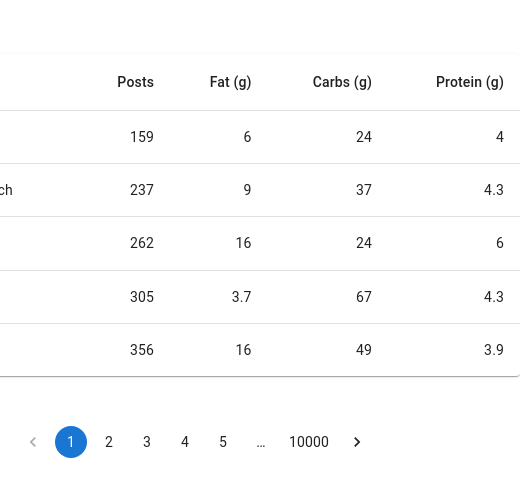
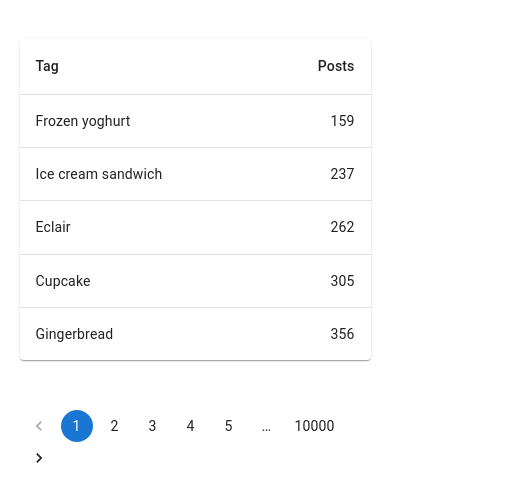
Before and after one commit to ddmuzyk/stack-interface, a React (Vite) app: page / in a window 390 px wide. Shown: the part 191-692 px from the top of the page, 520 px wide, since content can reach past the window. Built offline with nearby package versions, Linux system fonts and the light colour scheme.

Commit message:
working on responsiveness

```diff
--- a/src/App.css
+++ b/src/App.css
@@ -14,4 +14,10 @@ main {
   flex-direction: column;
   align-items: center;
   justify-content: space-between;
+  width: 90%;
+
 }
+
+.table {
+  width: 50%;
+}
--- a/src/App.jsx
+++ b/src/App.jsx
@@ -6,6 +6,20 @@ import BasicTable from './components/Table/Table'
 function App() {
   const [page, setPage] = useState(1)
   const [isLoading, setIsLoading] = useState(true)
+  const [size, setSize] = useState(window.innerWidth >= 350 ? 'medium' : 'small');
+
+  useEffect(() => {
+    const handleResize = () => {
+      setSize(window.innerWidth >= 500 ? 'medium' : 'small');
+    };
+
+    window.addEventListener('resize', handleResize);
+
+    // Clean up the event listener when the component unmounts
+    return () => {
+      window.removeEventListener('resize', handleResize);
+    };
+  }, []);
 
   useEffect(() => {
     setIsLoading(true)
@@ -14,6 +28,10 @@ function App() {
     }, 1000)
   }
   , [page])
+
+  useEffect(() => {
+
+  }, )
 
   return (
     <main>
@@ -32,7 +50,7 @@ function App() {
           marginBottom: 'auto',
         }
 
-      }} count={10000} color="primary" onChange={(e, value) => {
+      }} size={size} count={10000} color="primary" onChange={(e, value) => {
         setPage(value)
         console.log(value)
       }}/>
--- a/src/components/Table/Table.jsx
+++ b/src/components/Table/Table.jsx
@@ -6,6 +6,7 @@ import TableContainer from '@mui/material/TableContainer';
 import TableHead from '@mui/material/TableHead';
 import TableRow from '@mui/material/TableRow';
 import Paper from '@mui/material/Paper';
+import '../../App.css'
 
 function createData(name, calories, fat, carbs, protein) {
   return { name, calories, fat, carbs, protein };
@@ -21,15 +22,15 @@ const rows = [
 
 export default function BasicTable() {
   return (
-    <TableContainer component={Paper} sx={{marginBottom: '50px', marginTop: '50px'}}>
-      <Table sx={{ minWidth: 650 }} aria-label="simple table">
+    <TableContainer className="table" component={Paper} sx={{ maxWidth: '500px', margin: '50px 0 50px 0'}}>
+      <Table aria-label="simple table">
         <TableHead>
           <TableRow>
             <TableCell>Tag</TableCell>
             <TableCell align="right">Posts</TableCell>
-            <TableCell align="right">Fat&nbsp;(g)</TableCell>
+            {/* <TableCell align="right">Fat&nbsp;(g)</TableCell>
             <TableCell align="right">Carbs&nbsp;(g)</TableCell>
-            <TableCell align="right">Protein&nbsp;(g)</TableCell>
+            <TableCell align="right">Protein&nbsp;(g)</TableCell> */}
           </TableRow>
         </TableHead>
         <TableBody>
@@ -42,9 +43,9 @@ export default function BasicTable() {
                 {row.name}
               </TableCell>
               <TableCell align="right">{row.calories}</TableCell>
-              <TableCell align="right">{row.fat}</TableCell>
+              {/* <TableCell align="right">{row.fat}</TableCell>
               <TableCell align="right">{row.carbs}</TableCell>
-              <TableCell align="right">{row.protein}</TableCell>
+              <TableCell align="right">{row.protein}</TableCell> */}
             </TableRow>
           ))}
         </TableBody>
```
